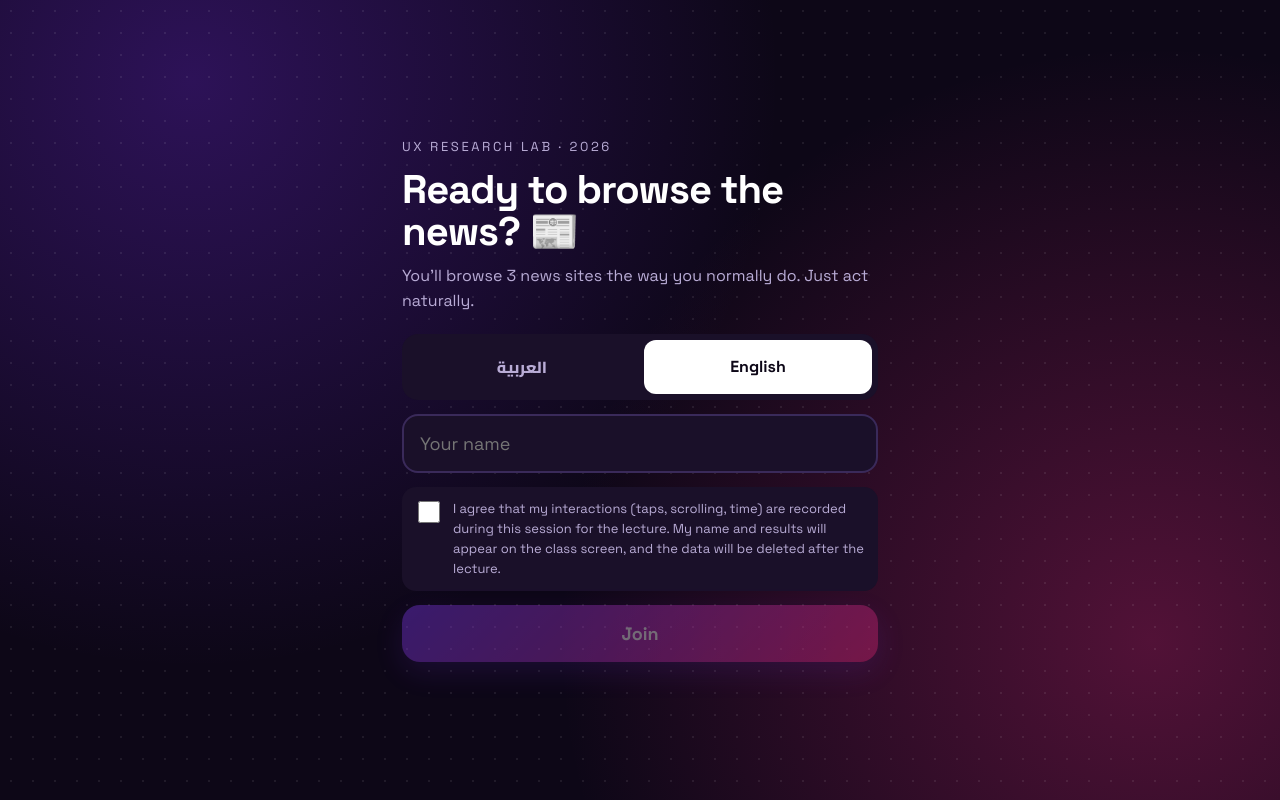
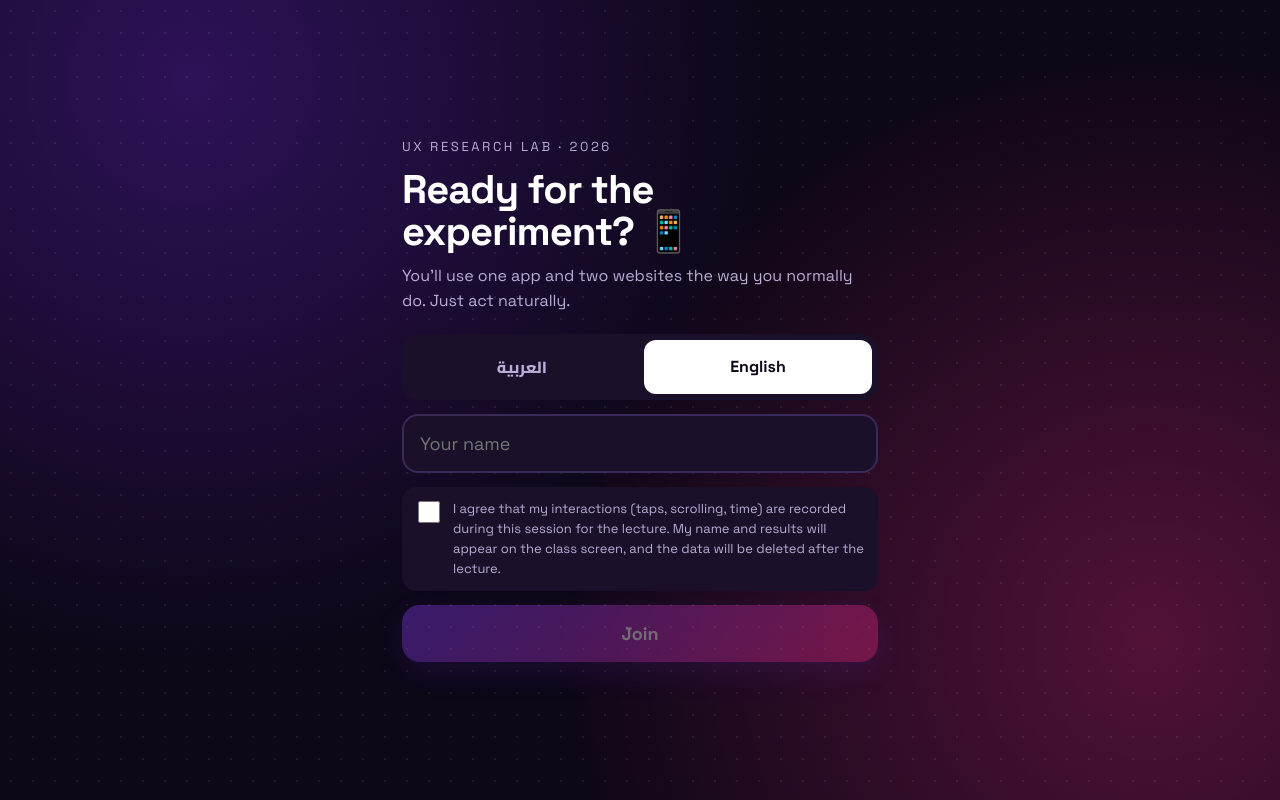
Before and after one commit to mohamads312a-design/mass-com-test, a website: page public/index.html in a window 1280 px wide. Drawn offline with Linux system fonts and the light colour scheme.

Commit message:
Join page: remove leftover news wording
Co-Authored-By: Claude Fable 5.2 <noreply@anthropic.com>
Claude-Session: https://claude.ai/code/session_01Tchac2YUyYZNDLbs7x9P8b

```diff
--- a/public/index.html
+++ b/public/index.html
@@ -13,8 +13,8 @@
 </div>
 <script>
 const T = {
-  h: { ar: 'جاهز تتصفح أخبار؟ 📰', en: 'Ready to browse the news? 📰' },
-  sub: { ar: 'هتتصفح 3 مواقع أخبار زي ما بتعمل كل يوم. خليك طبيعي خالص.', en: 'You’ll browse 3 news sites the way you normally do. Just act naturally.' },
+  h: { ar: 'جاهز للتجربة؟ 📱', en: 'Ready for the experiment? 📱' },
+  sub: { ar: 'هتستخدم تطبيق وموقعين زي ما بتعمل كل يوم. خليك طبيعي خالص.', en: 'You’ll use one app and two websites the way you normally do. Just act naturally.' },
   name: { ar: 'اكتب اسمك', en: 'Your name' },
   ct: { ar: 'موافق إن تفاعلاتي (الدوسات، السكرول، الوقت) تتسجل في السيشن عشان المحاضرة. اسمي ونتايجي هيظهروا على شاشة المدرج، والداتا هتتمسح بعد المحاضرة.', en: 'I agree that my interactions (taps, scrolling, time) are recorded during this session for the lecture. My name and results will appear on the class screen, and the data will be deleted after the lecture.' },
   go: { ar: 'ادخل', en: 'Join' },
```
